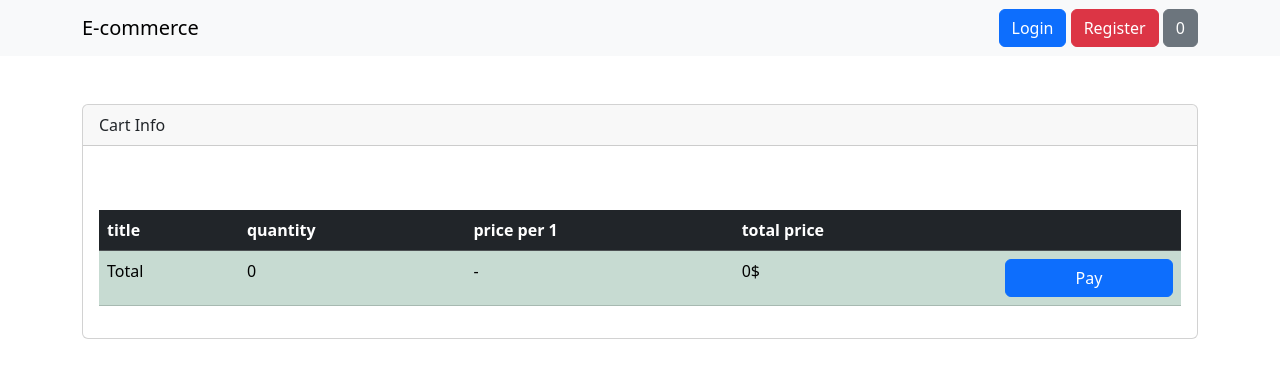
After one commit to Mohammadreza-Alizadeh/e-commerce, a Django app: page /cart/ in a window 1280 px wide. The commit adds this page. Shown: the top 378 px of the page. Run offline with Django 4.2, Linux system fonts and the light colour scheme.

Commit message:
Cart Related Changes

```diff
--- a/ecommerce/cart.py
+++ b/ecommerce/cart.py
@@ -1,5 +1,5 @@
 from django.conf import settings
-
+from django.core.exceptions import ObjectDoesNotExist
 
 CART_SESSION_ID = 'cart'
 
@@ -20,11 +20,28 @@ class Cart():
         self.cart[product_id]['quantity'] += quantity
         self.save()
 
+    def delete(self, product, quantity=1):
+        product_id = str(product.id)
+        if not product_id in self.cart:
+            return None
+
+        if self.cart[product_id]['quantity'] >= quantity :
+            self.cart[product_id]['quantity'] -= quantity
+
+        self.save()
+
 
     def save(self):
         self.session.modified = True
 
 
     def __len__(self):
+        return sum([self.cart[id]['quantity'] for id in self.cart])
 
-        return sum([self.cart[id]['quantity'] for id in self.cart])
+    def __iter__(self):
+        for product in self.cart.items():
+            yield product
+
+
+    def get_total_price(self):
+        return sum([item['quantity'] * float(item['price']) for item in self.cart.values()])
--- /dev/null
+++ b/ecommerce/templates/ecommerce/cart.html
@@ -0,0 +1,57 @@
+{% extends "layouts/index.html" %}
+{% load ecommerce_extras %}
+
+
+{% block title %}Cart{% endblock title %}
+
+{% block body_tag %}
+    {% include "components/nav.html" %}
+
+    <div class="container">
+        <div class="card mt-5">
+            <div class="card-header">
+                Cart Info
+            </div>
+            <div class="card-body">
+                <table class="table table-striped mt-5" >
+                    <thead>
+                        <tr class="table-dark">
+                            <th scope="col">title</th>
+                            <th scope="col">quantity</th>
+                            <th scope="col">price per 1</th>
+                            <th scope="col">total price</th>
+                            <th scope="col"></th>
+                        </tr>
+                    </thead>
+                    <tbody>
+                        {% for product_id, product in cart%}
+                        <tr>
+                            <td>{{ product.title }}</td>
+                            <td>{{ product.quantity }}</td>
+                            <td>{{ product.price }}$</td>
+                            <td>{{ product.price | multiply:product.quantity }}$</td>
+                            <td scope="col">
+                                <form method="post" action="{% url "ecommerce:DeleteFromCartView" product_id %}">
+                                    {% csrf_token %}
+                                    <input type="submit" name="submit" class="btn btn-danger w-100" value="Delete">
+                                </form>
+                            </td>
+                        </tr>
+                        {% endfor %}
+                        <tr class="table-success ">
+                            <td>Total</td>
+                            <td>{{ cart|length }}</td>
+                            <td>-</td>
+                            <td> {{ cart.get_total_price }}$ </td>
+                            <td> <a href="#" class="btn btn-primary w-100"> Pay </a> </td>
+                        </tr>
+                    </tbody>
+                </table>
+
+            </div>
+
+        </div>
+
+    </div>
+
+{% endblock body_tag %}
--- a/ecommerce/templates/ecommerce/home.html
+++ b/ecommerce/templates/ecommerce/home.html
@@ -12,7 +12,7 @@
 
         <!-- Fancy Product Cards -->
         <div class="row">
-            {% for product in products  %}
+            {% for product, form in data_pack.items  %}
                 {% include "components/product.html" %}
             {% endfor %}
         </div>
--- a/ecommerce/urls.py
+++ b/ecommerce/urls.py
@@ -6,5 +6,7 @@ app_name = 'ecommerce'
 
 urlpatterns = [
     path('', views.HomeView.as_view(), name='HomeView'),
-    path('cart/add/<int:product_id>/', views.AddToCartView.as_view(), name='AddToCartView')
+    path('cart/', views.CartView.as_view(), name='CartView'),
+    path('cart/add/<int:product_id>/', views.AddToCartView.as_view(), name='AddToCartView'),
+    path('cart/del/<int:product_id>/', views.DeleteFromCart.as_view(), name='DeleteFromCartView'),
 ]
--- a/ecommerce/views.py
+++ b/ecommerce/views.py
@@ -3,8 +3,9 @@ from django import views
 from django.http import HttpResponse
 from .models import Product
 from .cart import Cart
+from .forms import AddToCartForm, DeleteFromCartForm
 
-# Create your views here.
+
 class HomeView(views.View):
 
     template_name = 'ecommerce/home.html'
@@ -12,18 +13,44 @@ class HomeView(views.View):
     def get(self, request):
         products = Product.objects.all()
 
+        data_pack = {}
+
+        for product in products:
+            to_url = 'cart/add/' + str(product.id) + '/'
+            data_pack[product] = AddToCartForm(action_url = to_url)
+
+
         context = {
-            'products' : products,
+            'data_pack' : data_pack,
         }
 
         return render(request, self.template_name, context)
 
 
 
+class CartView(views.View):
+
+    template_name = 'ecommerce/cart.html'
+
+    def get(self, request):
+        return render(request, self.template_name)
+
+
 class AddToCartView(views.View):
 
     def post(self, request, product_id):
         product = get_object_or_404(Product, pk=product_id)
+        form = AddToCartForm(request.POST)
         cart = Cart(request)
-        cart.add(product)
+        if form.is_valid():
+            cart.add(product, form.cleaned_data['quantity'])
         return redirect('ecommerce:HomeView')
+
+class DeleteFromCart(views.View):
+
+    def post(self, request, product_id):
+        product = get_object_or_404(Product, pk=product_id)
+        cart = Cart(request)
+        cart.delete(product)
+
+        return redirect('ecommerce:CartView')
--- a/templates/components/nav.html
+++ b/templates/components/nav.html
@@ -9,7 +9,7 @@
             <a href="{% url "accounts:LoginView" %}" class="btn btn-primary">Login</a>
             <a href="{% url "accounts:RegisterView" %}" class="btn btn-danger">Register</a>
     {% endif %}
-        <a href="#" class="btn btn-secondary">{{ cart|length }}</a>
+            <a href="{% url "ecommerce:CartView" %}" class="btn btn-secondary">{{ cart|length }}</a>
     </div>
     </div>
 </nav>
--- a/templates/layouts/index.html
+++ b/templates/layouts/index.html
@@ -4,8 +4,7 @@
     <meta charset="UTF-8">
     <meta name="viewport" content="width=device-width, initial-scale=1.0">
     <title>{% block title %}{% endblock title %}</title>
-    <link href="https://cdn.jsdelivr.net/npm/bootstrap@5.3.2/dist/css/bootstrap.min.css" rel="stylesheet" integrity="sha384-T3c6CoIi6uLrA9TneNEoa7RxnatzjcDSCmG1MXxSR1GAsXEV/Dwwykc2MPK8M2HN" crossorigin="anonymous">
-    {% block head_tag %}{% endblock head_tag %}
+    <link href="https://cdn.jsdelivr.net/npm/bootstrap@5.3.2/dist/css/bootstrap.min.css" rel="stylesheet" integrity="sha384-T3c6CoIi6uLrA9TneNEoa7RxnatzjcDSCmG1MXxSR1GAsXEV/Dwwykc2MPK8M2HN" crossorigin="anonymous">   {% block head_tag %}{% endblock head_tag %}
 
 </head>
 <body>
```
Also changed, not shown: ecommerce/forms.py (added, +40 -0 lines), ecommerce/templatetags/ecommerce_extras.py (added, +8 -0 lines), templates/components/product.html (+4 -3 lines), ecommerce/templatetags/__init__.py (added), 1 other file.
